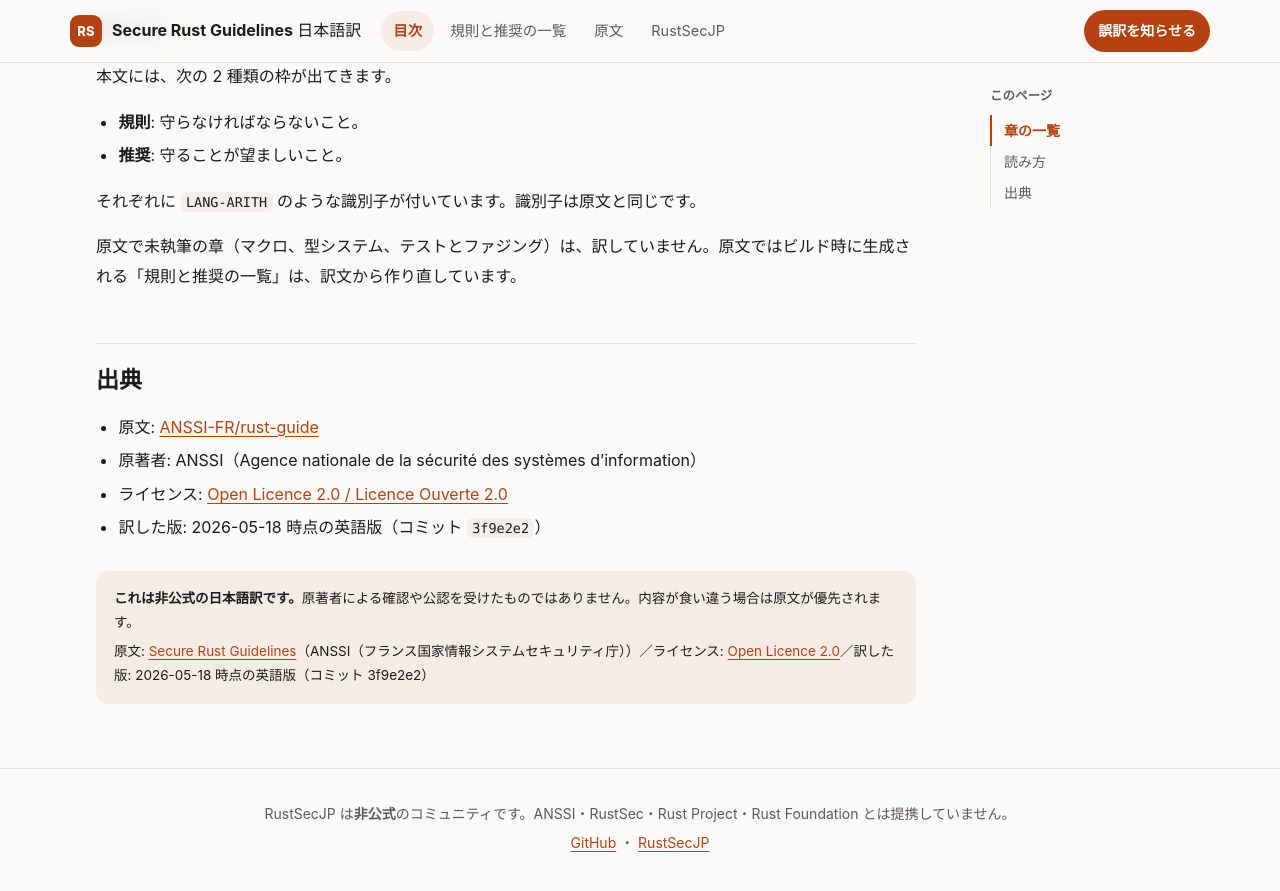
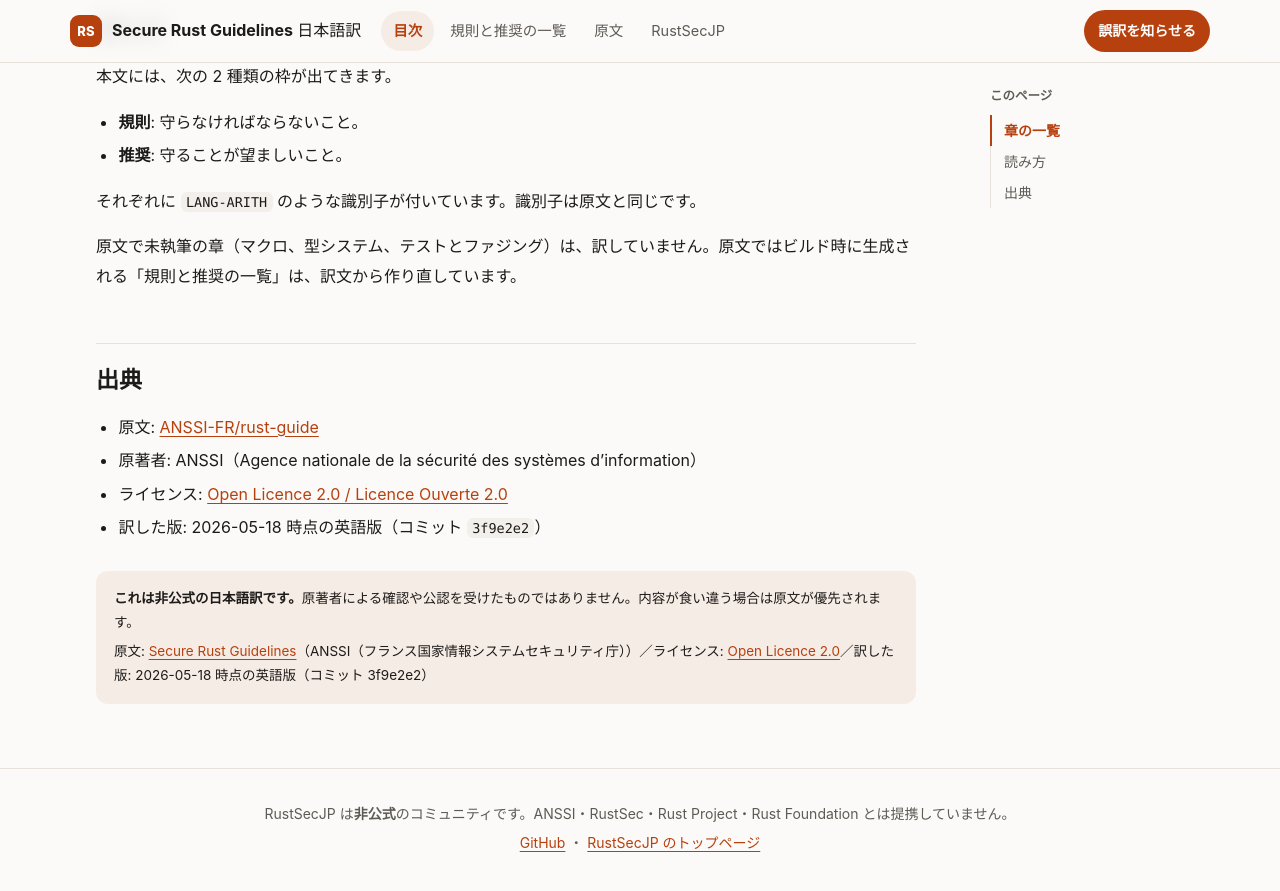
Before and after one commit to RustSecJP/rust-guide-ja, a Jekyll site: the page built from index.md, in a window 1280 px wide and 900 px high, scrolled down 1210 px. Shown: the top 891 px of the window. Built offline with Jekyll 4.4.1, drawn with Linux system fonts in a browser that asks for light colours; our own code applies the rules of GitHub Pages for plain Markdown files.

Commit message:
トップページへのリンクを追加

```diff
--- a/_layouts/default.html
+++ b/_layouts/default.html
@@ -31,7 +31,7 @@
       <a href="{{ '/' | relative_url }}"{% if page.url == "/" %} aria-current="page"{% endif %}>目次</a>
       {% for c in book.nav %}<a href="{{ '/' | append: c.file | relative_url }}"{% if cur and cur.file == c.file %} aria-current="page"{% endif %}>{{ c.title }}</a>{% endfor %}
       <a href="{{ book.source }}">原文</a>
-      <a href="https://github.com/RustSecJP">RustSecJP</a>
+      <a href="https://rustsecjp.github.io/">RustSecJP</a>
     </nav>
     <a class="gh" href="{{ site.repo_url }}/issues/new/choose">誤訳を知らせる</a>
   </div>
@@ -60,7 +60,7 @@
 </div>
 <footer class="foot">
   <p>RustSecJP は<b>非公式</b>のコミュニティです。{{ book.disclaimer }}</p>
-  <p><a href="{{ site.repo_url }}">GitHub</a> ・ <a href="https://github.com/RustSecJP">RustSecJP</a></p>
+  <p><a href="{{ site.repo_url }}">GitHub</a> ・ <a href="https://rustsecjp.github.io/">RustSecJP のトップページ</a></p>
 </footer>
 <script src="{{ '/assets/site.js' | relative_url }}" defer></script>
 </body>
```
